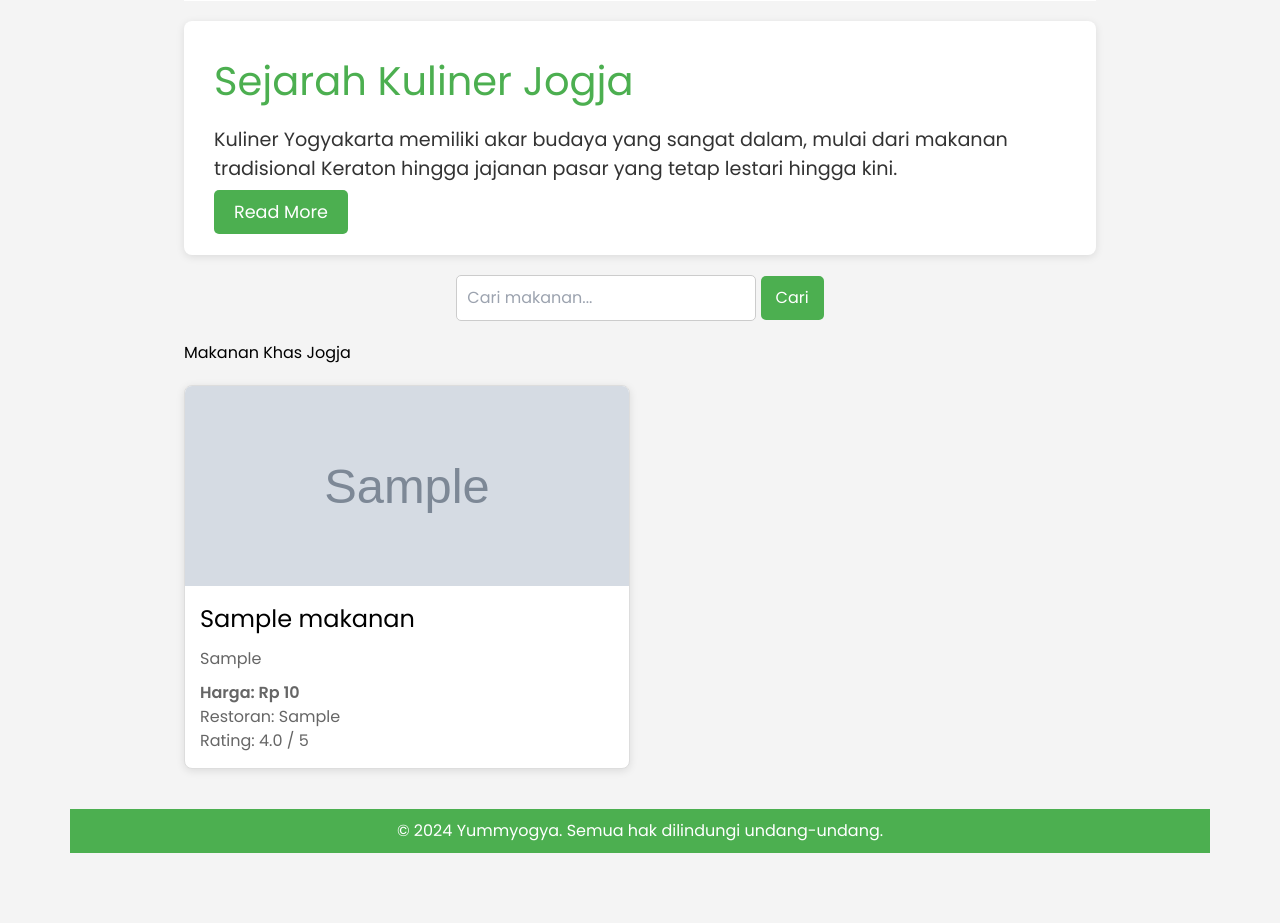
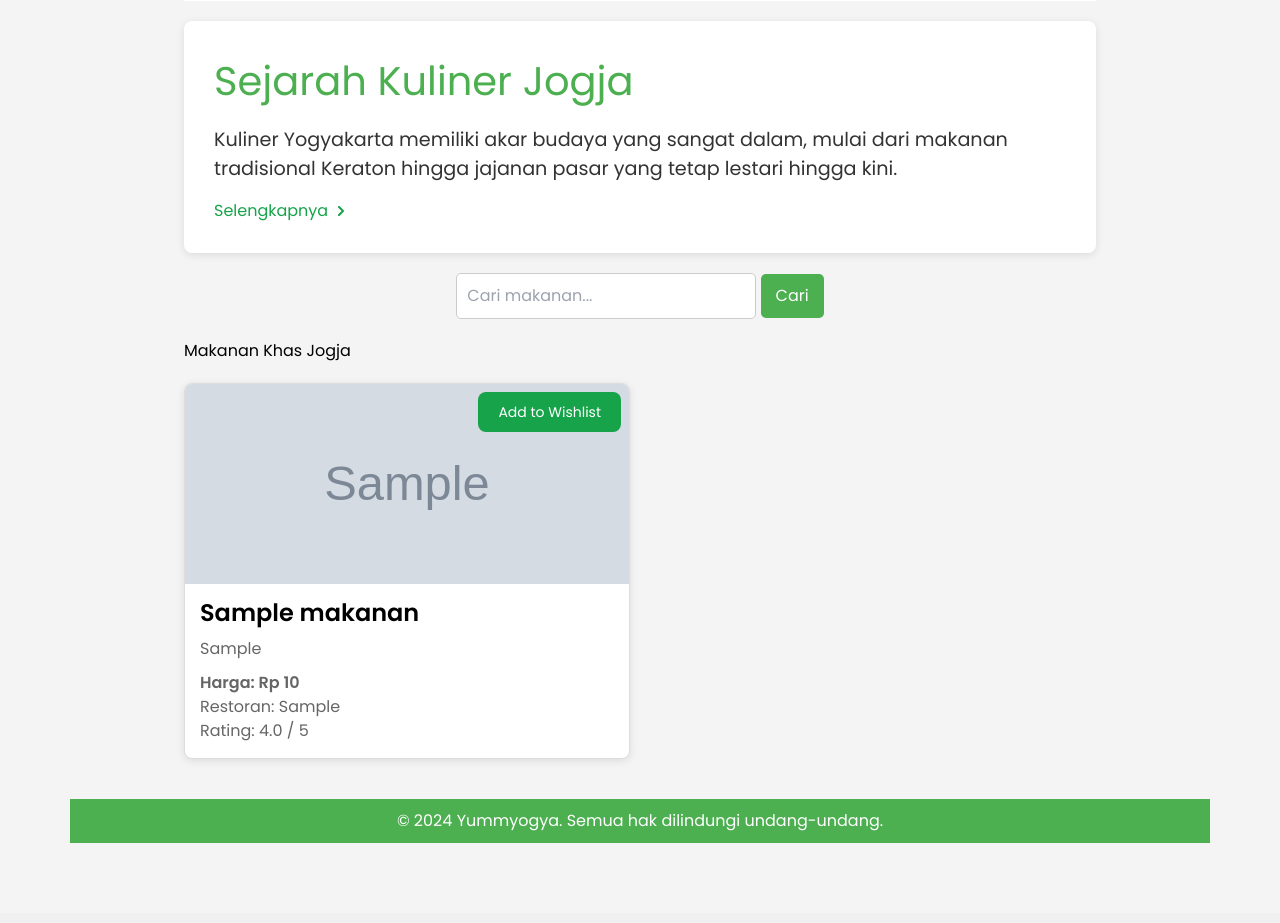
Before and after one commit to yummyogya/yummyogya, a Django app: page / in a window 1280 px wide. Shown: the part 429-1352 px from the top of the page. After the commit the page ends 1272 px from the top, so only its background shows below. Run offline with Django 5.2, Linux system fonts and the light colour scheme; tables that the repository leaves empty hold one stand-in row (values such as "Sample post"); grey boxes marked "Sample" are stand-in pictures; some libraries are stand-ins or nearby versions.

Commit message:
#9 edit card, navbar, and import dataset

```diff
--- /dev/null
+++ b/main/templates/card_info.html
@@ -0,0 +1,18 @@
+<div class="card relative">
+    <img src="{{ item.gambar }}" alt="{{ item.nama }}" class="object-cover w-full h-48">
+
+    <!-- Tombol Add to Wishlist -->
+    <div class="absolute top-4 right-2">
+        <a href="#" class="bg-green-600 text-white hover:bg-green-700 focus:ring-4 focus:outline-none focus:ring-green-300 font-medium rounded-lg text-sm px-5 py-2.5 text-center dark:bg-green-500 dark:hover:bg-green-600 dark:focus:ring-green-800">
+            Add to Wishlist
+        </a>
+    </div>
+
+    <div class="card-body p-4">
+        <h3 class="text-lg font-semibold">{{ item.nama }}</h3>
+        <p>{{ item.deskripsi }}</p>
+        <p class="price font-bold mt-2">Harga: Rp {{ item.harga }}</p>
+        <p class="restoran">Restoran: {{ item.restoran }}</p>
+        <p>Rating: {{ item.rating }} / 5</p>
+    </div>
+</div>
--- /dev/null
+++ b/main/templates/card_makanan.html
@@ -0,0 +1,23 @@
+<h2>Makanan Khas Jogja</h2>
+
+<!-- Cek apakah ada makanan yang ditemukan -->
+{% if page_obj %}
+    <div class="cards">
+        <!-- Iterasi setiap makanan yang dikirim dari views.py -->
+        {% for item in page_obj %}
+            {% include 'card_info.html' %}
+        {% endfor %}
+    </div>
+
+    <!-- Pagination -->
+    <div class="pagination">
+        {% if page_obj.has_previous %}
+            <a href="?q={{ query }}&page={{ page_obj.previous_page_number }}">Previous</a>
+        {% endif %}
+        {% if page_obj.has_next %}
+            <a href="?q={{ query }}&page={{ page_obj.next_page_number }}">See More ></a>
+        {% endif %}
+    </div>
+{% else %}
+    <p>Tidak ada data makanan yang ditemukan.</p>
+{% endif %}
--- a/main/templates/main.html
+++ b/main/templates/main.html
@@ -8,6 +8,8 @@
     <meta charset="UTF-8">
     <meta name="viewport" content="width=device-width, initial-scale=1.0">
     <title>{{ nama_web }}</title>
+    {% load static %}
+    <link rel="stylesheet" href="{% static 'css/global.css' %}">
     <style>
         body {
             font-family: Arial, sans-serif;
@@ -189,7 +189,12 @@
     <div class="article-section">
         <h2>Sejarah Kuliner Jogja</h2>
         <p>Kuliner Yogyakarta memiliki akar budaya yang sangat dalam, mulai dari makanan tradisional Keraton hingga jajanan pasar yang tetap lestari hingga kini.</p>
-        <a class="btn-read-more">Read More</a>
+        <a href="#" class="inline-flex items-center font-medium text-green-600 hover:text-green-800 dark:text-green-500 dark:hover:text-green-700">
+            Selengkapnya
+            <svg class=" w-2.5 h-2.5 ms-2 rtl:rotate-180" aria-hidden="true" xmlns="http://www.w3.org/2000/svg" fill="none" viewBox="0 0 6 10">
+                <path stroke="currentColor" stroke-linecap="round" stroke-linejoin="round" stroke-width="2" d="m1 9 4-4-4-4"/>
+            </svg>
+        </a>
     </div>
 
     <!-- Search Bar -->
@@ -200,39 +205,8 @@
         </form>
     </div>
 
-    <!-- Daftar Makanan dalam Bentuk Card -->
-    <h2>Makanan Khas Jogja</h2>
-
-    <!-- Cek apakah ada makanan yang ditemukan -->
-    {% if page_obj %}
-        <div class="cards">
-            <!-- Iterasi setiap makanan yang dikirim dari views.py -->
-            {% for item in page_obj %}
-            <div class="card">
-                <img src="{{ item.gambar }}" alt="{{ item.nama }}">
-                <div class="card-body">
-                    <h3>{{ item.nama }}</h3>
-                    <p>{{ item.deskripsi }}</p>
-                    <p class="price">Harga: Rp {{ item.harga }}</p>
-                    <p class="restoran">Restoran: {{ item.restoran }}</p>
-                    <p>Rating: {{ item.rating }} / 5</p>
-                </div>
-            </div>
-            {% endfor %}
-        </div>
-
-        <!-- Pagination -->
-        <div class="pagination">
-            {% if page_obj.has_previous %}
-                <a href="?q={{ query }}&page={{ page_obj.previous_page_number }}">Previous</a>
-            {% endif %}
-            {% if page_obj.has_next %}
-                <a href="?q={{ query }}&page={{ page_obj.next_page_number }}">See More ></a>
-            {% endif %}
-        </div>
-    {% else %}
-        <p>Tidak ada data makanan yang ditemukan.</p>
-    {% endif %}
+    <!-- Include Card Makanan -->
+    {% include 'card_makanan.html' %}
 
 </div>
 
--- a/main/templates/navbar.html
+++ b/main/templates/navbar.html
@@ -16,6 +16,7 @@
                 <!-- Tombol Dashboard jika pengguna login -->
                 {% if user.is_authenticated %}
                 <a href="{% url 'dashboard:dashboard' %}" class="text-white font-semibold hover:text-gray-300">Dashboard</a>
+                <a href="" class="text-white font-semibold hover:text-gray-300">Wishlist</a>
                 {% endif %}
             </div>
 
@@ -46,9 +47,10 @@
             <a href="#article-section" class="block text-white font-semibold px-3 py-2 hover:bg-green-500">Artikel</a>
             <a href="#footer" class="block text-white font-semibold px-3 py-2 hover:bg-green-500">Kontak</a>
 
-            <!-- Tombol Dashboard di mobile jika pengguna login -->
+            <!-- Tombol Dashboard dan Wishlist di mobile jika pengguna login -->
             {% if user.is_authenticated %}
                 <a href="{% url 'dashboard:dashboard' %}" class="block text-white font-semibold px-3 py-2 hover:bg-green-500">Dashboard</a>
+                <a href="" class="block text-white font-semibold px-3 py-2 hover:bg-green-500">Wishlist</a>
             {% endif %}
 
             <!-- Tombol Login/Logout di mobile -->
```
Also changed, not shown: other parts of main/templates/main.html (+27 -29 lines), main/management/commands/import_dataset.py (+8 -1 lines).
